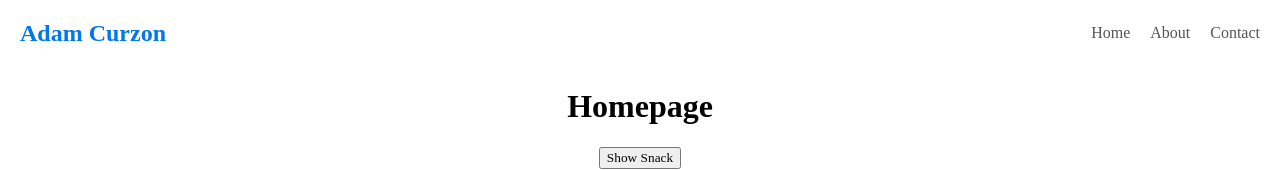
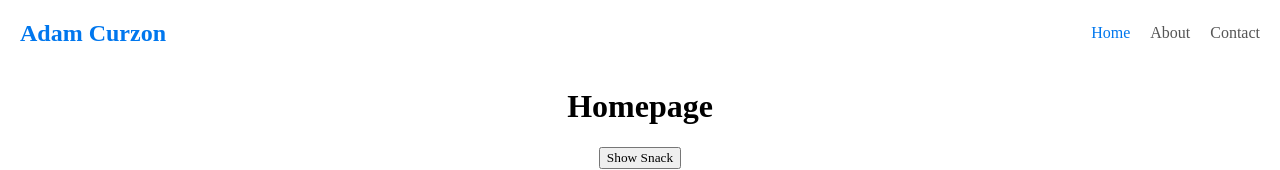
Before and after one commit to adamcurzon/learning-react, a React (Create React App) app: page / in a window 1280 px wide. Shown: the top 170 px of the page. Built offline with nearby package versions, Linux system fonts and the light colour scheme; a web font is replaced by a local one.

Commit message:
feat: navbar active links

```diff
--- a/src/components/NavigationBar.js
+++ b/src/components/NavigationBar.js
@@ -1,23 +1,40 @@
-import { Link } from "react-router-dom";
+import { Link, NavLink } from "react-router-dom";
 
 const NavigationBar = () => {
   return (
+    <>
       <nav className="flex p-lr-main flex-ai-c flex-jc-sb">
         <Link className="c-main td-no" to="/">
           <h1>Adam Curzon</h1>
         </Link>
         <div className="flex flex-g-20">
-        <Link to="/" className="td-no c-grey h-black">
+          <NavLink
+            to="/"
+            className={({ isActive }) =>
+              "td-no " + (isActive ? "c-main" : "c-grey h-black")
+            }
+          >
             Home
-        </Link>
-        <Link to="/about" className="td-no c-grey h-black">
+          </NavLink>
+          <NavLink
+            to="/about"
+            className={({ isActive }) =>
+              "td-no " + (isActive ? "c-main" : "c-grey h-black")
+            }
+          >
             About
-        </Link>
-        <Link to="/contact" className="td-no c-grey h-black">
+          </NavLink>
+          <NavLink
+            to="/contact"
+            className={({ isActive }) =>
+              "td-no " + (isActive ? "c-main" : "c-grey h-black")
+            }
+          >
             Contact
-        </Link>
+          </NavLink>
         </div>
       </nav>
+    </>
   );
 };
 
```
Lines whose indentation alone changed are shown as unchanged.
